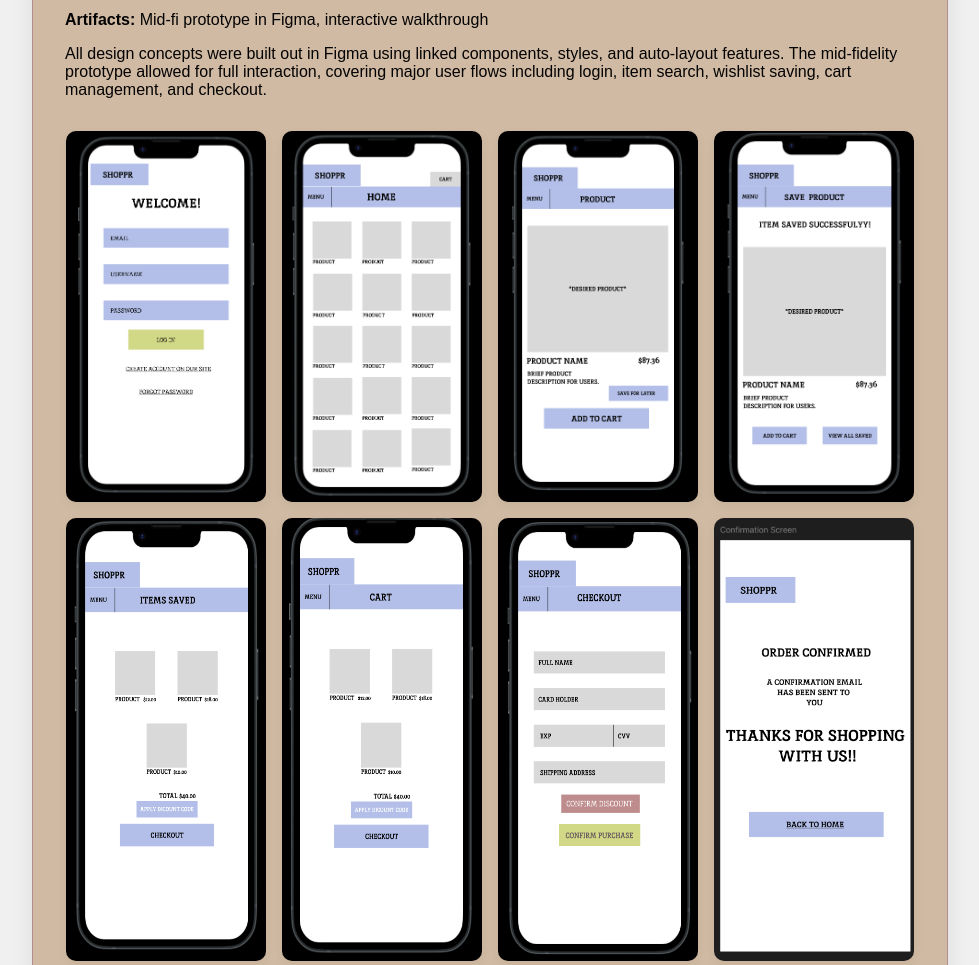
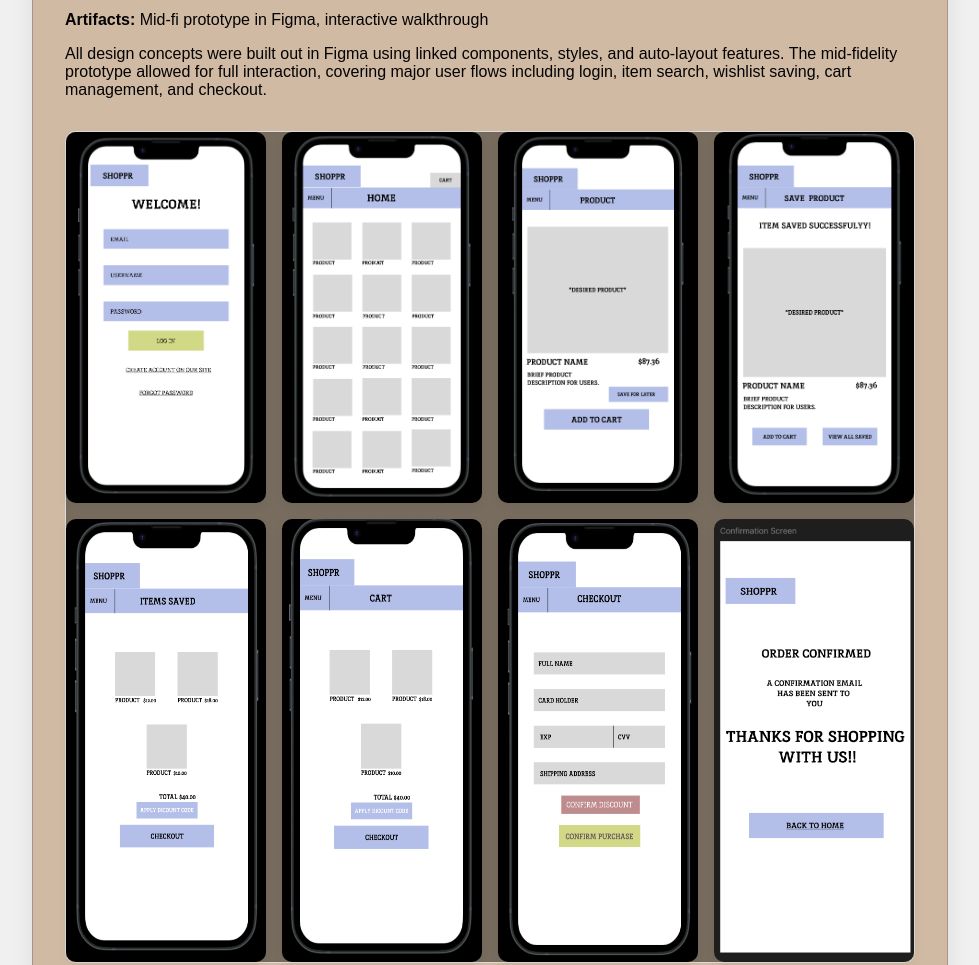
Before and after one commit to dwaynea007/UX-Portfolio, a plain HTML site: page shoppr.html in a window 1280 px wide. Shown: the part 1480-2445 px from the top of the page, without its empty margins (150-1129 px from the left). Drawn offline with Linux system fonts and the light colour scheme.

Commit message:
Add files via upload
border round pictures

```diff
--- a/style.css
+++ b/style.css
@@ -123,7 +123,7 @@ footer {
   }
 
   button:hover {
-    background-color: #090705cf;
+    background-color: #9f958acf;
     transform: translateY(-2px);
   }
 
@@ -160,6 +160,11 @@ footer {
     gap: 1em;
     justify-content: center;
     margin-top: 1em;
+    border: 1px solid #dcdcdc;       /* Light inner border */
+    border-radius: 10px;
+    padding: 0em;
+    background-color: #776c5e;       /* Slight contrast with outer white */
+    box-shadow: inset 0 2px 6px rgba(0, 0, 0, 0.03); /* subtle inner depth */
   }
 
   .prototype-gallery img {
```
